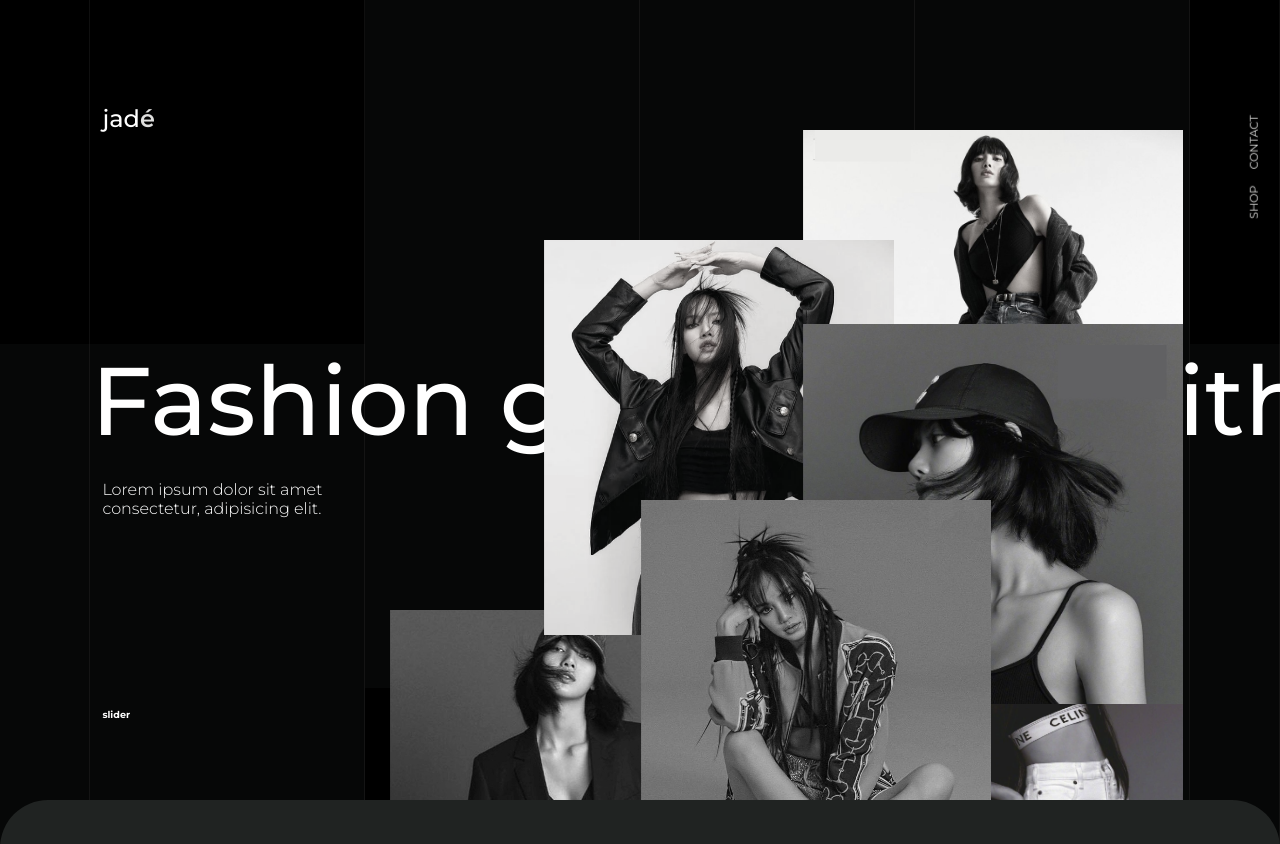
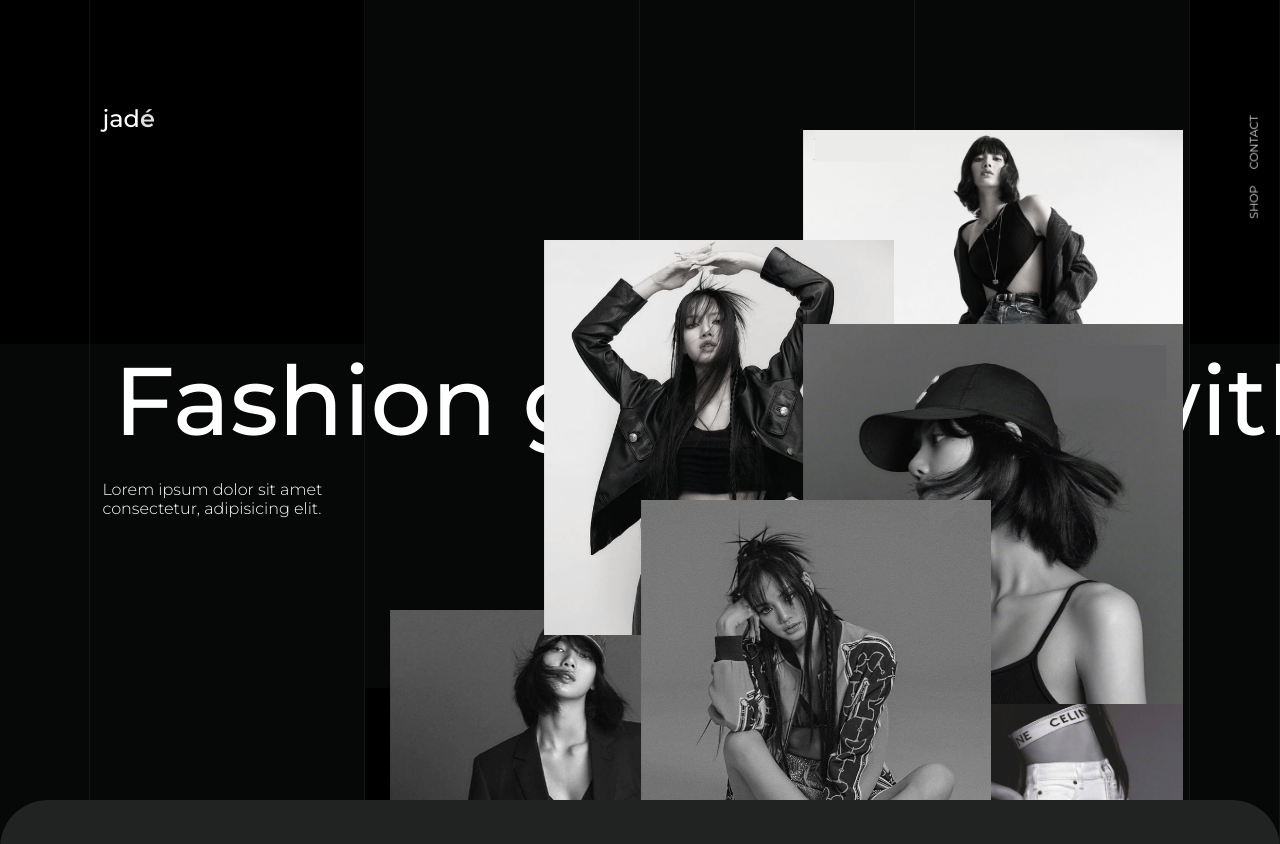
Before and after one commit to dubem-ji/jade-fashion, a React (Create React App) app in the folder client/: page / in a window 1280 px wide. Shown: the top 844 px of the page. Built offline with nearby package versions, Linux system fonts and the light colour scheme.

Commit message:
update landing page

```diff
--- a/client/src/App.css
+++ b/client/src/App.css
@@ -419,7 +419,7 @@ input:focus {
 .landing .scroll-text{
   display: flex;
   align-items: center;
-  margin-left: 4%;
+  margin-left: 5%;
   height: 100%;
   width: 100%;
   position: relative;
--- a/client/src/Components/Home/Landing.js
+++ b/client/src/Components/Home/Landing.js
@@ -470,7 +470,7 @@ const Landing = () => {
             <div className='jacket'>
                 <div className="content">
                     <div ref={showJtitle} className="title">
-                        <h1>jackets</h1>
+                        <h1>Rogué</h1>
                     </div>
                     <div className="j-images">
                         {/* jacket */}
--- a/client/src/Pages/Home.js
+++ b/client/src/Pages/Home.js
@@ -401,7 +401,7 @@ const Home = () => {
             </div>
 
             <div className="slider">
-                <h5 ref={hideText}>slider</h5>
+                {/* <h5 ref={hideText}>slider</h5> */}
             </div>
 
             <div ref={toggleFooter} className="footer">
```
